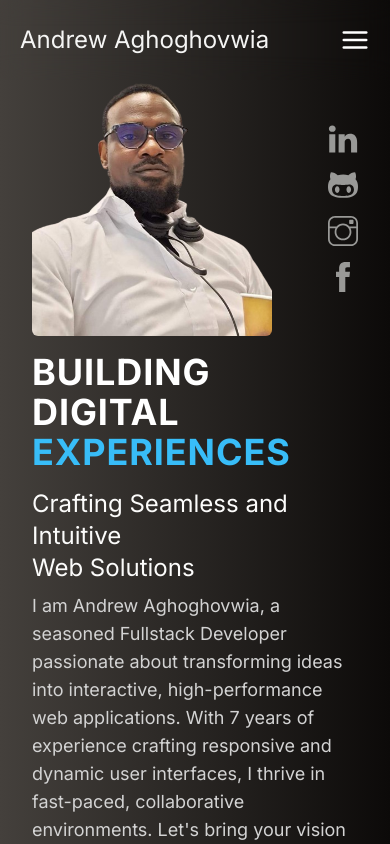
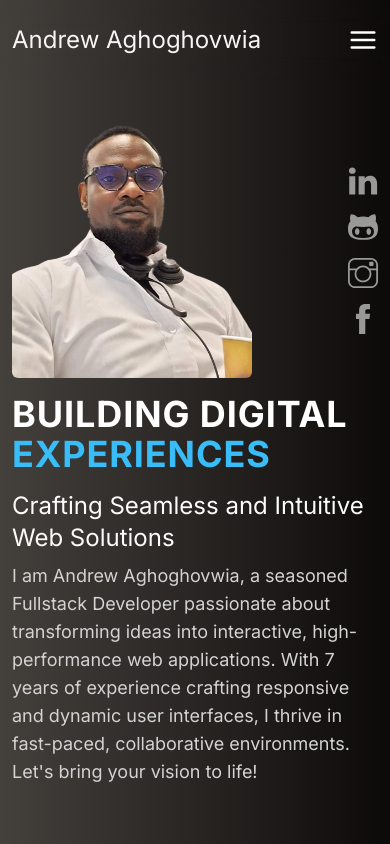
Before and after one commit to androyt1/portfolio-app, a React (Vite) app: page / in a window 390 px wide. Shown: the top 844 px of the page. Built offline with nearby package versions, Linux system fonts and the light colour scheme.

Commit message:
fixed mobile padding

```diff
--- a/src/Layouts/Header.tsx
+++ b/src/Layouts/Header.tsx
@@ -14,7 +14,7 @@ const Header = () => {
     };
 
     return (
-        <header className='h-20 w-full  sticky top-0 flex justify-between items-center px-5 -mt-20 z-[100] backdrop-blur-md '>
+        <header className='h-20 w-full  sticky top-0 flex justify-between items-center px-3 md:px-5 -mt-20 z-[100] backdrop-blur-md '>
             <nav className='flex justify-between items-center w-full relative'>
                 <div className='text-2xl font-noraml text-stone-100 font-inter'>
                     Andrew <span className=''>Aghoghovwia</span>
--- a/src/Layouts/Layout.tsx
+++ b/src/Layouts/Layout.tsx
@@ -9,7 +9,7 @@ export const Layout = ({ children }: LayoutProp) => {
     return (
         <>
             <Header />
-            <div className='w-full flex items-center justify-between px-5 '>
+            <div className='w-full flex items-center justify-between  md:px-5 '>
                 <FixedComponent />
 
                 <div className='  bg-zinc-9o0 flex-1 text-white'>{children}</div>
```
